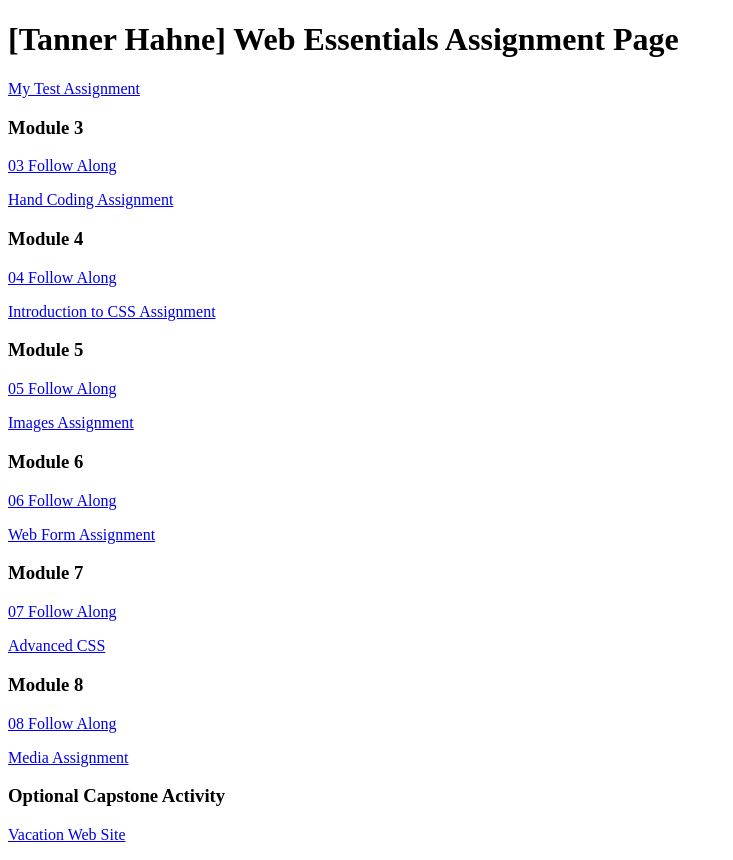
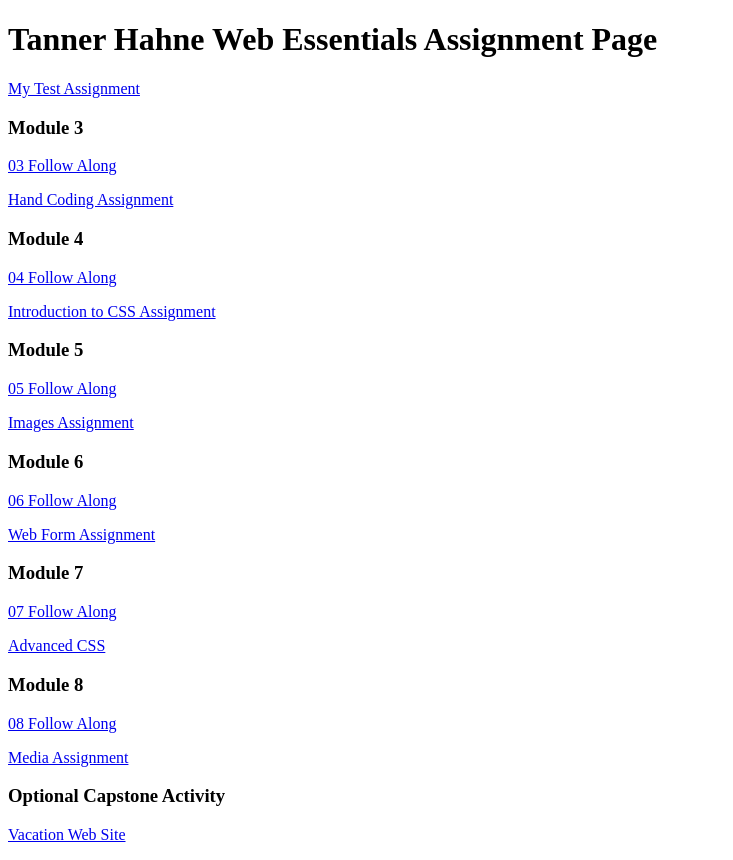
Before and after one commit to TannerHahne/dwdd1600, a plain HTML site: page index.html in a window 1280 px wide. Shown: the whole page, without its empty margins (0-733 px from the left). Drawn offline with Linux system fonts and the light colour scheme.

Commit message:
Edit my name

```diff
--- a/index.html
+++ b/index.html
@@ -6,7 +6,7 @@
 		<title>dwdd 1600 assignment list page</title>
 	</head>
 	<body>
-		<h1>[Tanner Hahne] Web Essentials Assignment Page</h1>
+		<h1>Tanner Hahne Web Essentials Assignment Page</h1>
 		<p><a href="01test">My Test Assignment</a></p>
 
 		<h3>Module 3</h3>
```
